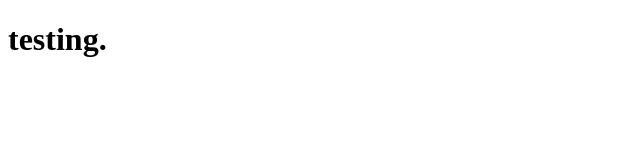
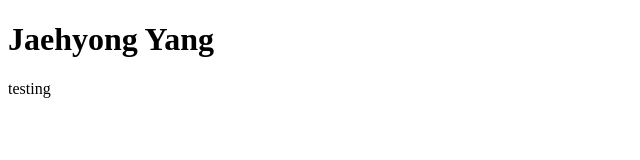
Before and after one commit to jyang104calpoly/jayyang.github.io, a plain HTML site: page index.html in a window 1280 px wide. Shown: the whole page, without its empty margins (0-640 px from the left). Drawn offline with Linux system fonts and the light colour scheme.

Commit message:
Update index.html

```diff
--- a/index.html
+++ b/index.html
@@ -1,6 +1,10 @@
 <!DOCTYPE html>
 <html>
-<body>
-<h1>testing.</h1>
-</body>
+    <head>
+        <title>jyang104calpoly.github.io/</title>
+    </head>
+    <body>
+        <h1>Jaehyong Yang</h1>
+        <p>testing</p>
+    </body>
 </html>
```
